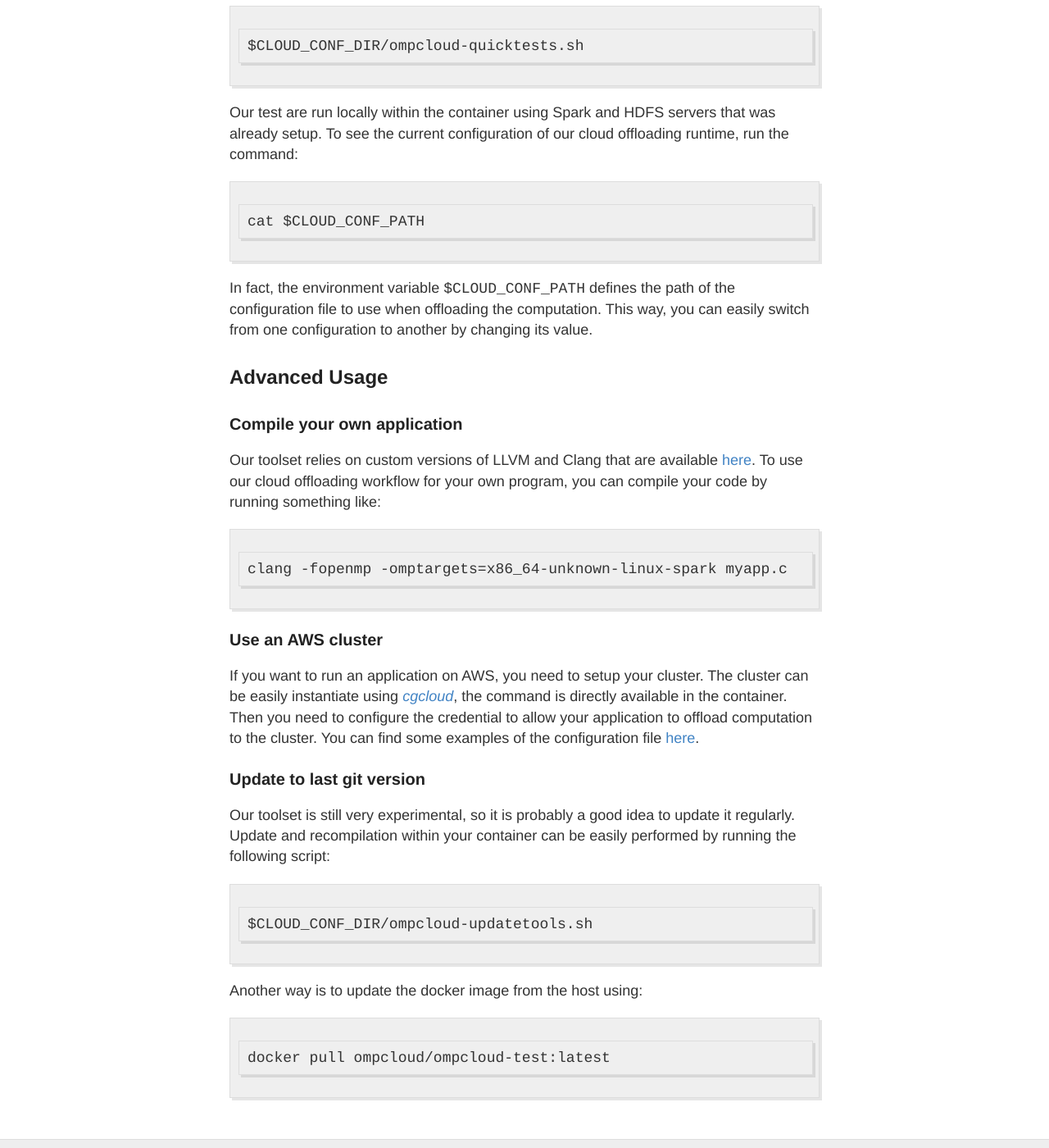
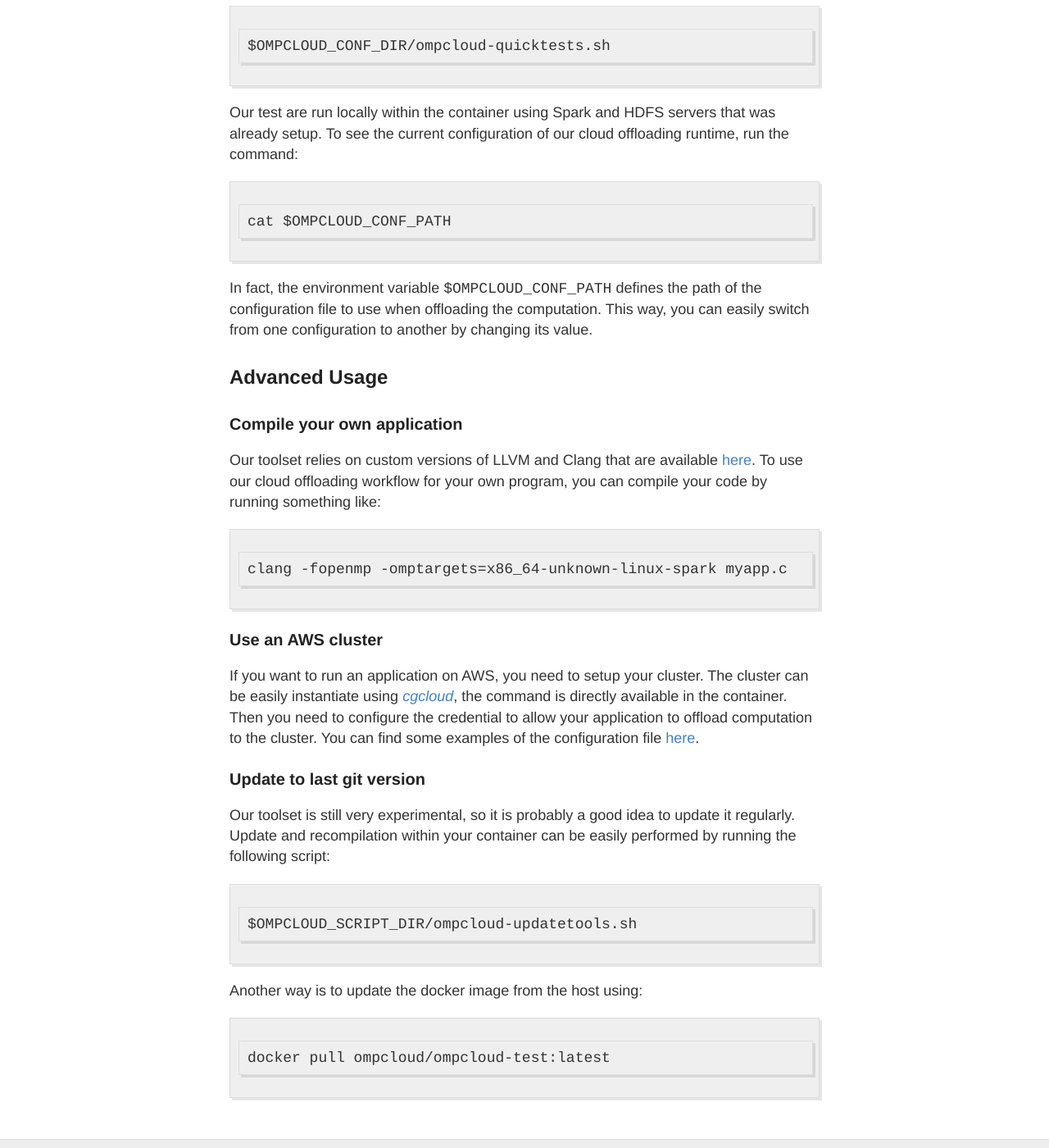
Before and after one commit to ompcloud/ompcloud.github.io, a Jekyll site: the page built from index.md, in a window 1280 px wide and 1400 px high, scrolled down 1536 px. Shown: the whole window at 82% size. Built offline with Jekyll 4.4.1, drawn with Linux system fonts in a browser that asks for light colours.

Commit message:
update environement variables

````diff
--- a/index.md
+++ b/index.md
@@ -44,16 +44,16 @@ docker exec -i -t ompcloud-test /bin/bash
 Finally, our benchmark test can be executed by running the following scripts inside the container shell:
 
 ```
-$CLOUD_CONF_DIR/ompcloud-quicktests.sh
+$OMPCLOUD_CONF_DIR/ompcloud-quicktests.sh
 ```
 
 Our test are run locally within the container using Spark and HDFS servers that was already setup. To see the current configuration of our cloud offloading runtime, run the command:
 
 ```
-cat $CLOUD_CONF_PATH
+cat $OMPCLOUD_CONF_PATH
 ```
 
-In fact, the environment variable `$CLOUD_CONF_PATH` defines the path of the configuration file to use when offloading the computation. This way, you can easily switch from one configuration to another by changing its value.
+In fact, the environment variable `$OMPCLOUD_CONF_PATH` defines the path of the configuration file to use when offloading the computation. This way, you can easily switch from one configuration to another by changing its value.
 
 ## Advanced Usage
 
@@ -74,7 +74,7 @@ If you want to run an application on AWS, you need to setup your cluster. The cl
 Our toolset is still very experimental, so it is probably a good idea to update it regularly. Update and recompilation within your container can be easily performed by running the following script:
 
 ```
-$CLOUD_CONF_DIR/ompcloud-updatetools.sh
+$OMPCLOUD_SCRIPT_DIR/ompcloud-updatetools.sh
 ```
 
 Another way is to update the docker image from the host using:
````
